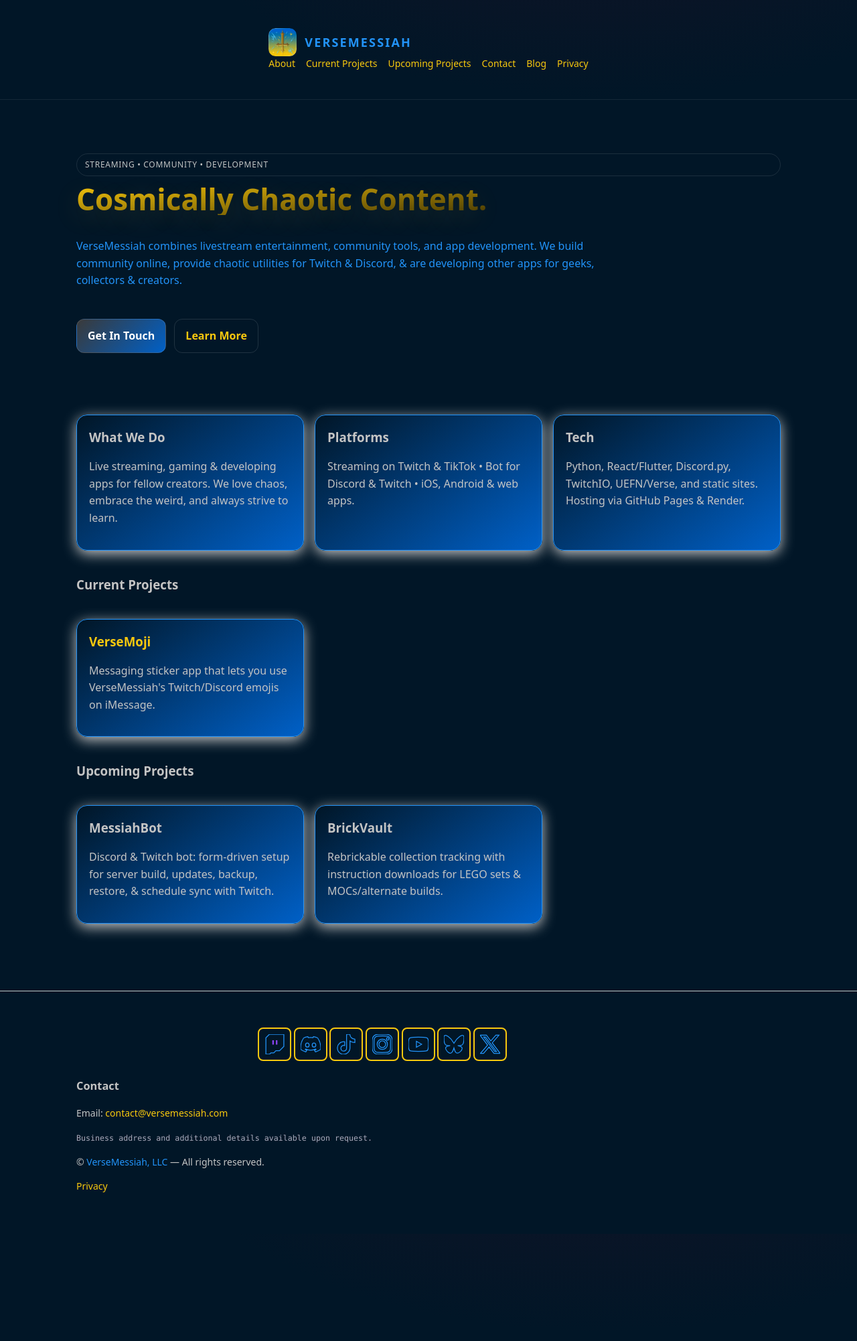
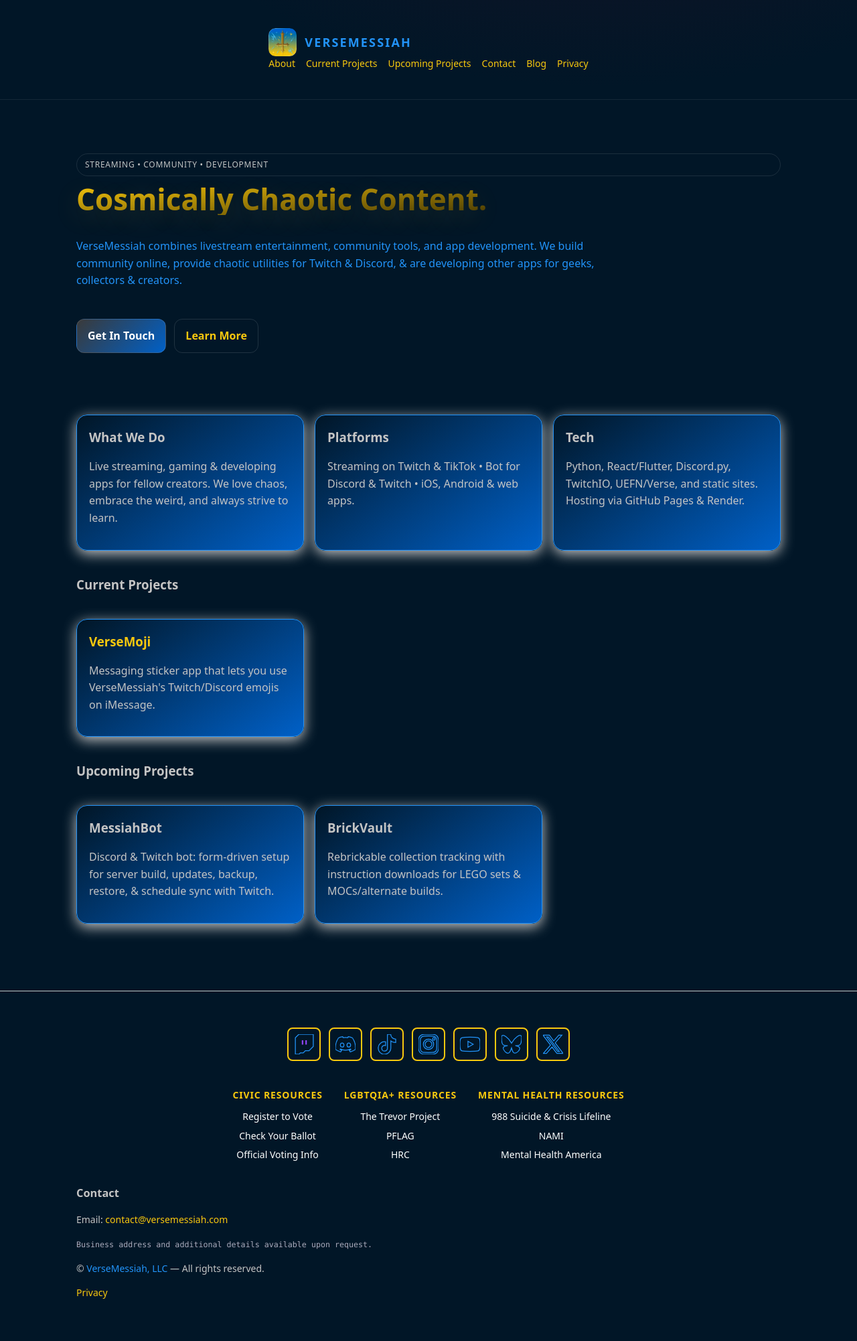
Before and after one commit to VerseMessiah/versemessiah.com, a Jekyll site: the page built from index.html, in a window 1280 px wide. Shown: the whole page at 67% size. Built offline with Jekyll 4.4.1, drawn with Linux system fonts in a browser that asks for light colours; before the commit the page ends 1842 px from its top, so only the background shows below that.

Commit message:
More Jekyll updates.

```diff
--- a/_includes/footer.html
+++ b/_includes/footer.html
@@ -47,6 +47,28 @@
       </div>
     </section>
 
+  <div class="resource-links centered">
+    <div class="resource-column">
+      <h4>Civic Resources</h4>
+        <a href="https://www.vote.org" target="_blank" rel="noopener">Register to Vote</a>
+        <a href="https://www.vote411.org" target="_blank" rel="noopener">Check Your Ballot</a>
+        <a href="https://www.usa.gov/voting" target="_blank" rel="noopener">Official Voting Info</a>
+    </div>
+    <div class="resource-column">
+      <h4>LGBTQIA+ Resources</h4>
+        <a href="https://www.thetrevorproject.org" target="_blank" rel="noopener">The Trevor Project</a>
+        <a href="https://pflag.org" target="_blank" rel="noopener">PFLAG</a>
+        <a href="https://www.hrc.org" target="_blank" rel="noopener">HRC</a>
+    </div>
+    <div class="resource-column">
+      <h4>Mental Health Resources</h4>
+        <a href="https://988lifeline.org" target="_blank" rel="noopener">988 Suicide & Crisis Lifeline</a>
+        <a href="https://www.nami.org" target="_blank" rel="noopener">NAMI</a>
+        <a href="https://www.mhanational.org" target="_blank" rel="noopener">Mental Health America</a>
+    </div>
+  </div>
+
+
     <h3>Contact</h3>
     <p>Email: <a href="mailto:contact@versemessiah.com">contact@versemessiah.com</a></p>
     <p><small class="mono">Business address and additional details available upon request.</small></p>
--- a/styles.css
+++ b/styles.css
@@ -64,9 +64,10 @@
 }
 
 .centered {
-  max-width:50%;
-  margin:0 auto;
-  padding:8px
+  display: flex;
+  justify-content: center;
+  gap: 12px;
+  padding: 8px;
 }
 
 .header {
@@ -239,3 +240,33 @@
   background-color: var(--vm-cosmic-gold);
   color: var(--vm-near-black-navy);
 }
+
+.resource-links {
+  gap: 32px;
+  flex-wrap: wrap;
+  margin: 24px 0;
+
+}
+
+.resource-column {
+  display: flex;
+  flex-direction: column;
+  gap: 6px;
+  align-items: center;
+}
+
+.resource-column h4 {
+  margin: 0 0 4px;
+  color: var(--vm-cosmic-gold);
+  font-size: 14px;
+  text-transform: uppercase;
+  letter-spacing: 0.06em;
+}
+
+.resource-column a {
+  color: var(--vm-bright-white);
+}
+
+.resource-column a:hover {
+  color: var(--vm-electric-sky);
+}
```
Also changed, not shown: _posts/2026-09-23-test-politics-post.markdown (added, +7 -0 lines).
